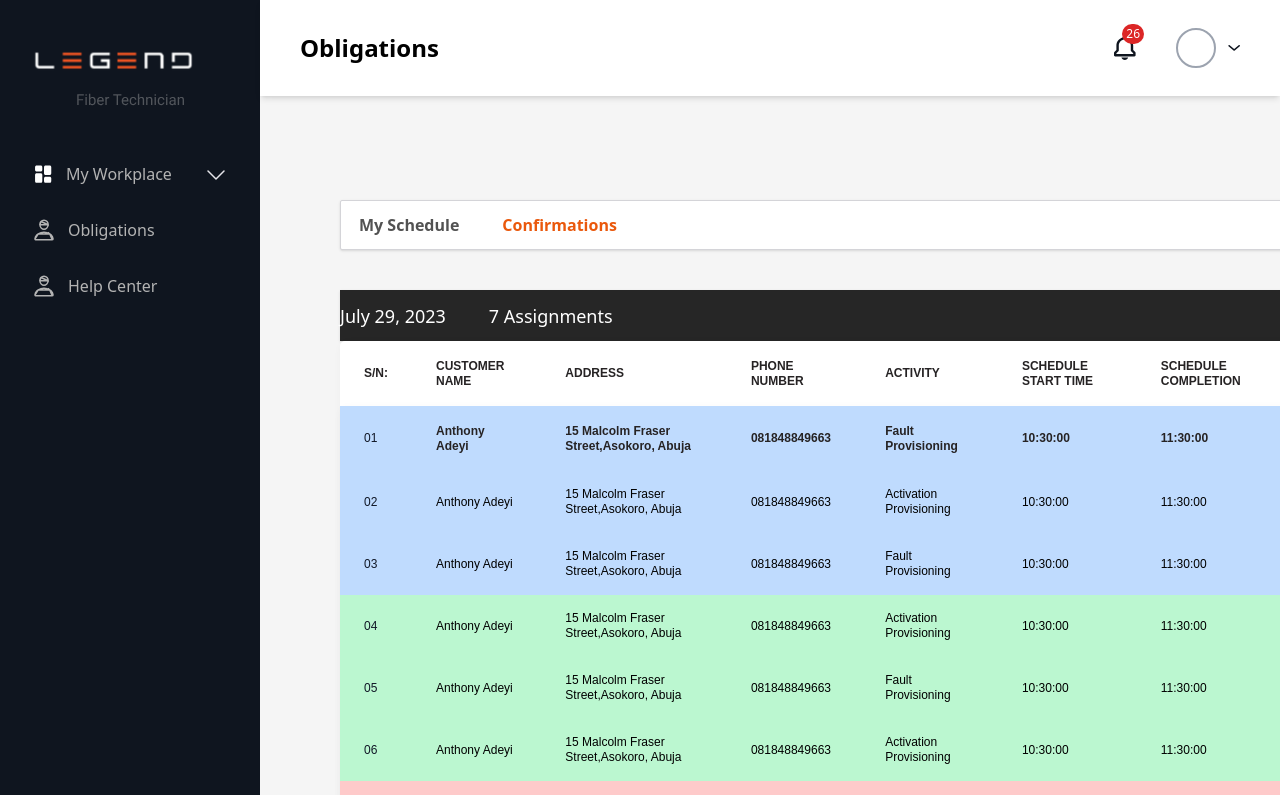
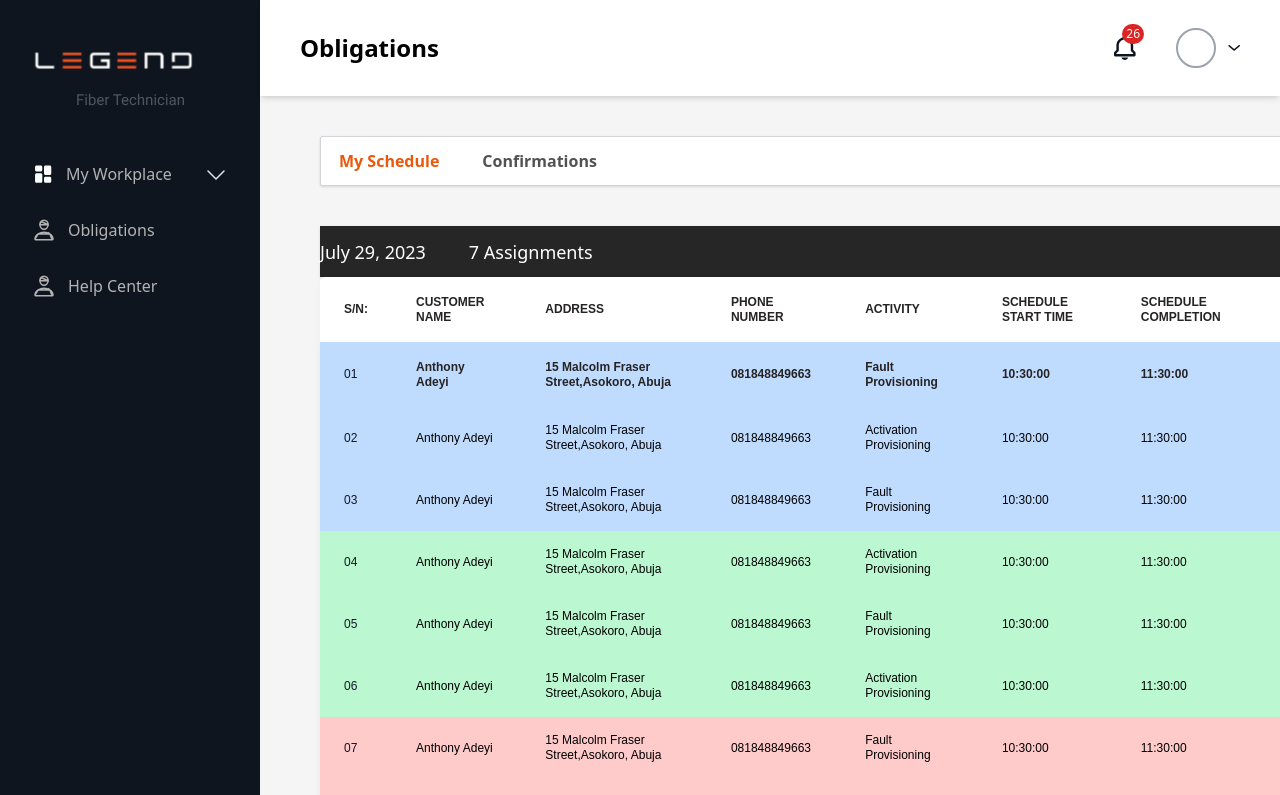
Before and after one commit to dhira75x/field-ops, a Vue app: page /pages/ObligationSchedule in a window 1280 px wide. Shown: the top 795 px of the page. Built offline with nearby package versions, Linux system fonts and the light colour scheme.

Commit message:
clean up

```diff
--- a/src/components/AppVerticalNavigation.vue
+++ b/src/components/AppVerticalNavigation.vue
@@ -24,13 +24,13 @@ onMounted(() => {
     </div>
     <ul class="font-sm mt-10 text-[#B3B3B3] h-full overflow-y-scroll">
       <li class="cursor-pointer p-4">
-        <div class="flex items-center justify-between">
-          <router-link :to="{ path: '/pages/MyWorkPlace' }">
+        <div @click="expandWorkplaceTab=!expandWorkplaceTab" class="flex items-center justify-between">
+          <!-- <router-link :to="{ path: '/pages/MyWorkPlace' }"> -->
             <div class="flex items-center">
               <img src="../assets/dashboard.svg" alt="dashboard" />
               <span class="ml-3">My Workplace</span>
             </div>
-          </router-link>
+          <!-- </router-link> -->
           <img src="@/assets/chevron.svg" :class="{ 'rotate-180': expandWorkplaceTab === false }" />
         </div>
         <ul v-if="expandWorkplaceTab" class="mt-4 text-start">
@@ -223,7 +223,7 @@ onMounted(() => {
         class="rounded-lg bg-opacity-10 p-4"
         :class="{ 'bg-white': $route.name === 'customerDatabase' }"
       >
-        <router-link :to="{ path: '../pages/ObligationSchedule.vue' }" class="flex items-center">
+        <router-link :to="{ name: 'ObligationSchedule' }" class="flex items-center">
           <img src="../assets/user-inactive.svg" />
           <span class="ml-3">Obligations</span>
         </router-link>
@@ -232,8 +232,8 @@ onMounted(() => {
         class="rounded-lg bg-opacity-10 p-4"
         :class="{ 'bg-white': $route.name === 'conversations' }"
       >
-        <router-link :to="{ path: '../pages/HelpCenter.vue' }" class="flex items-center">
-          <img src="../assets/user-inactive.svg" />
+        <router-link :to="{ name:'HelpCenter' }" class="flex items-center">
+          <img src="@/assets/user-inactive.svg" />
           <span class="ml-3">Help Center</span>
         </router-link>
       </li>
--- a/src/components/TopBar.vue
+++ b/src/components/TopBar.vue
@@ -2,16 +2,40 @@
   <div
     class="w-[1400px] h-[50px] px-[18px] py-2 bg-white rounded-sm shadow border border-zinc-300 items-center gap-[43px] inline-flex"
   >
-    <router-link to="/pages/ObligationSchedule">
-      <div class="text-neutral-600 text-base font-semibold font-['Source Sans Pro']">
-        My Schedule
+    <div
+      class="cursor-pointer"
+      @click="switchTab(item.id)"
+      v-for="(item, index) in props.items"
+      :key="index"
+    >
+      <div
+        class="text-base font-semibold font-['Source Sans Pro']"
+        :class="[activeTab == item.id ? 'text-orange-600' : 'text-neutral-600']"
+      >
+        {{ item.label }}
       </div>
-    </router-link>
+    </div>
 
-    <router-link to="/pages/ObligationConfirmationProvisioning">
+    <!-- <router-link to="/pages/ObligationConfirmationProvisioning">
       <div class="text-orange-600 text-base font-semibold font-['Source Sans Pro']">
         Confirmations
       </div>
-    </router-link>
+    </router-link> -->
   </div>
 </template>
+
+<script setup>
+import { ref } from "vue";
+
+const props = defineProps({ items: { type: [], dafault: [] } });
+const activeTab = ref(1);
+const emit=defineEmits(['setActiveTab'])
+const switchTab=(id)=>{
+  try{
+    activeTab.value=id;
+    emit('setActiveTab', id)
+  }catch(e){
+    console.log(e);
+  }
+}
+</script>
--- a/src/pages/Login.vue
+++ b/src/pages/Login.vue
@@ -71,9 +71,9 @@ const login = async () => {
 
 <template>
   <main
-    class="relative grid h-screen place-content-center place-items-center"
+    class="bg-gradient-to-l relative grid h-screen place-content-center place-items-center"
     style="
-      background-image: url('../assets/loginbg.svg');
+      background-image: url('/src/assets/loginbg.svg');
       background-repeat: no-repeat;
       background-size: cover;
     "
@@ -86,7 +86,7 @@ const login = async () => {
     </div>
     <img src="@/assets/legend.svg" alt="Legend home page" />
 
-    <form class="mt-8 w-full bg-white px-20 py-14 shadow-md" @submit.prevent="login">
+    <form class="bg-gradient-to-l mt-8 w-full bg-white px-20 py-14 shadow-md" @submit.prevent="login">
       <h1 class="mb-2 text-center text-2xl font-bold">WorkPlace</h1>
       <p class="mb-8 text-center">Enter your credentials below</p>
       <div class="my-6 w-[369px]">
--- a/src/pages/ObligationSchedule.vue
+++ b/src/pages/ObligationSchedule.vue
@@ -3,15 +3,18 @@
     <template v-slot:main-content>
       <main class="static min-h-screen w-screen bg-[#F5F5F5] pl-[260px]">
         <AppHorizontalNavigation />
-        <section class="p-10">
+        <section class="p-5">
           <div>
-            <TopBar class="mx-10 mt-16 w-screen" />
+            <TopBar @setActiveTab="(value)=>{activeTab=value}" :items="navItems" class="mx-10 mt-5 w-screen" />
           </div>
-          <div>
+          <div v-if="activeTab==1">
             <ScheduleList1 class="m-10 w-screen" />
           </div>
-          <div>
+          <div v-if="activeTab==1">
             <ScheduleList2 class="mx-10 my-36 w-screen" />
+          </div>
+          <div v-if="activeTab==2" class="my-10">
+            <ObligationConfirmationList ></ObligationConfirmationList>
           </div>
         </section>
       </main>
@@ -20,10 +23,18 @@
 </template>
 <script setup>
 // import AppVerticalNavigation from '../components/AppVerticalNavigation.vue'
-import AppHorizontalNavigation from '../components/AppHorizontalNavigation.vue'
+import { ref } from 'vue'
+import AppHorizontalNavigation from '@/components/AppHorizontalNavigation.vue'
 //import AppVerticalNavigation from '../components/AppVerticalNavigation.vue'
-import ScheduleList1 from '../components/ScheduleList1.vue'
-import ScheduleList2 from '../components/ScheduleList2.vue'
-import TopBar from '../components/TopBar.vue'
+import ScheduleList1 from '@/components/ScheduleList1.vue'
+import ScheduleList2 from '@/components/ScheduleList2.vue'
+import TopBar from '@/components/TopBar.vue'
+import ObligationConfirmationList from '@/components/ObligationConfirmationList.vue'
+const activeTab=ref(1);
+const navItems = [
+    { id: 1, label: "My Schedule" },
+    { id: 2, label: "Confirmations" },
+
+  ];
 </script>
 <style scoped></style>
```
